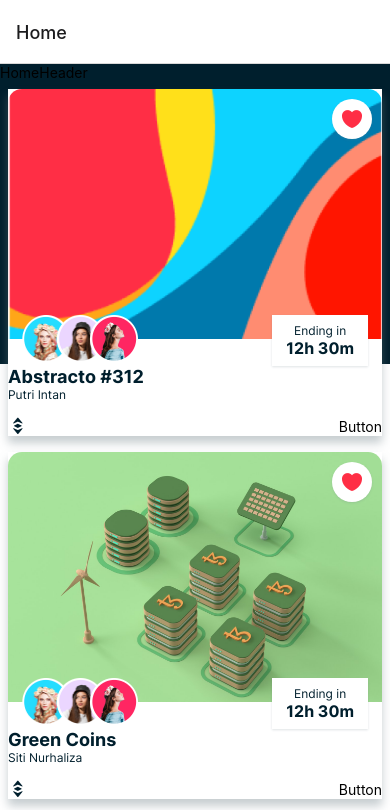
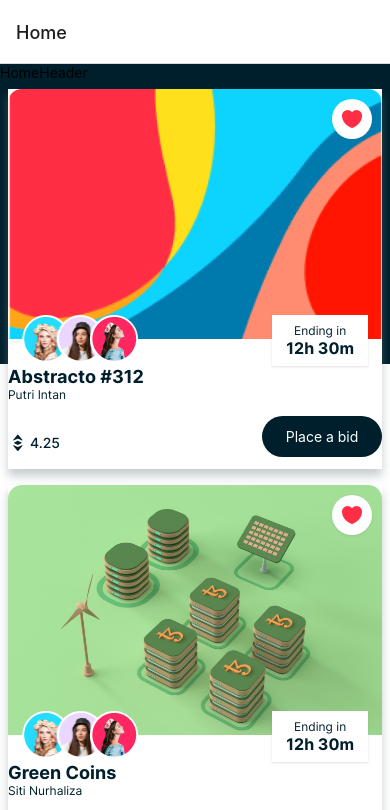
Before and after one commit to cterogene/React-Native-Nft-app, a React Native app: screen /Home in a window 390 px wide. Shown: the top 810 px of the page. Built offline with nearby package versions, Linux system fonts and the light colour scheme.

Commit message:
Button and NFTCard components are completely done with all of the features.

```diff
--- a/components/Button.js
+++ b/components/Button.js
@@ -1,6 +1,6 @@
 import { TouchableOpacity, View, Text, Image } from 'react-native'
 import React from 'react'
-import {COLORS, SIZES, SHADOWS, assets} from '../constants';
+import {COLORS, SIZES, SHADOWS, assets, FONTS} from '../constants';
 import { useLinkProps } from '@react-navigation/native';
 
 export const CircleButton = ({imgUrl, handlePress, ...props}) => {
@@ -26,10 +26,27 @@
     </TouchableOpacity>
   )
 }
-export const RectButton = () => {
+export const RectButton = ({minWidth, fontSize, handlePress, ...props}) => {
     return (
-      <View>
-        <Text>Button</Text>
-      </View>
+      <TouchableOpacity style={{
+        backgroundColor: COLORS.primary,
+        borderRadius: SIZES.extraLarge,
+        minWidth: minWidth,
+        marginBottom: SIZES.small,
+        padding: SIZES.small,
+        ...props,
+      }}
+      onPress={handlePress}
+      >
+        <Text style={{
+          fontFamily: FONTS.InterSemiBold,
+          fontSize: fontSize,
+          color: COLORS.white,
+          textAlign: 'center'
+        }}>
+          Place a bid
+        </Text>
+
+      </TouchableOpacity>
     )
   }
--- a/components/NFTCard.js
+++ b/components/NFTCard.js
@@ -45,8 +45,10 @@
           alignItems: 'center',
 
         }}>
-          <EthPrice />
-          <RectButton />
+          <EthPrice price={data.price} />
+          <RectButton minWidth={120}
+          fontSize={SIZES.font}
+          handlePress={()=> navigation.navigate("Details", {data})} />
 
         </View>
 
```
